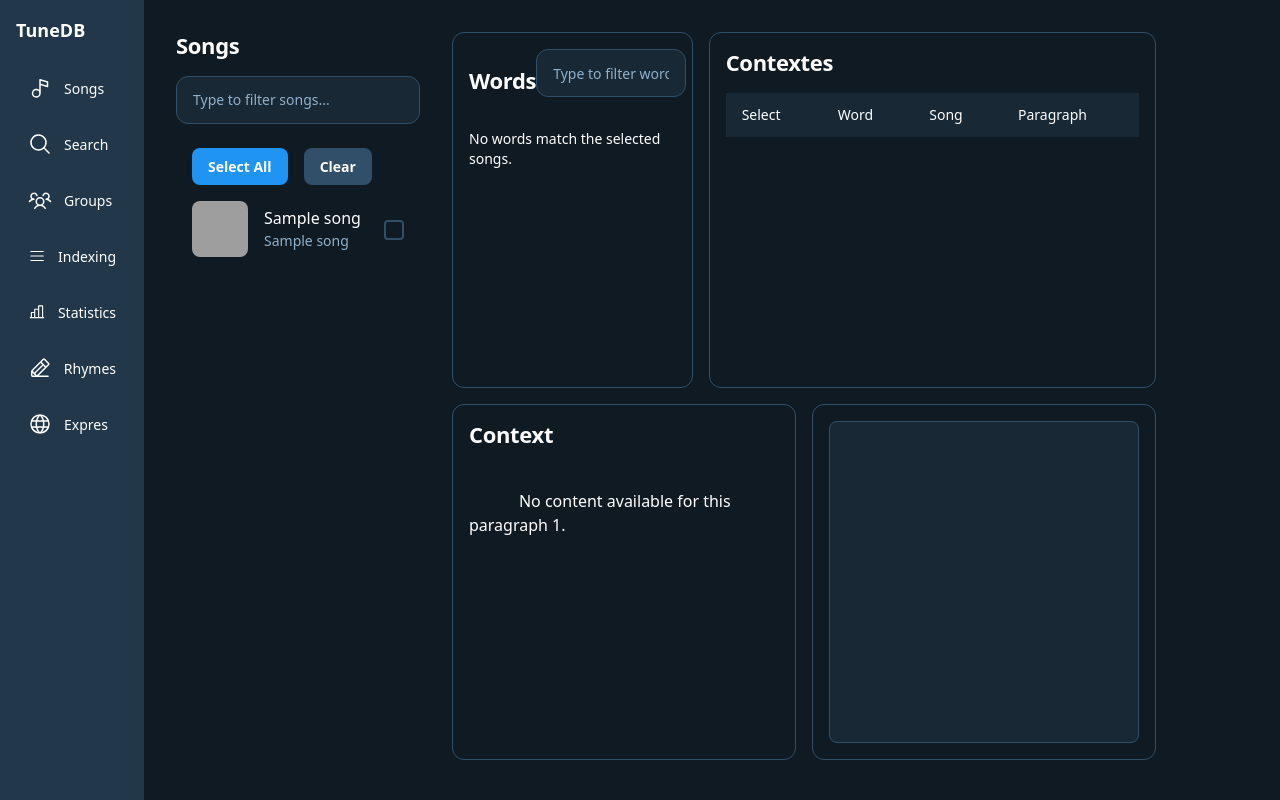
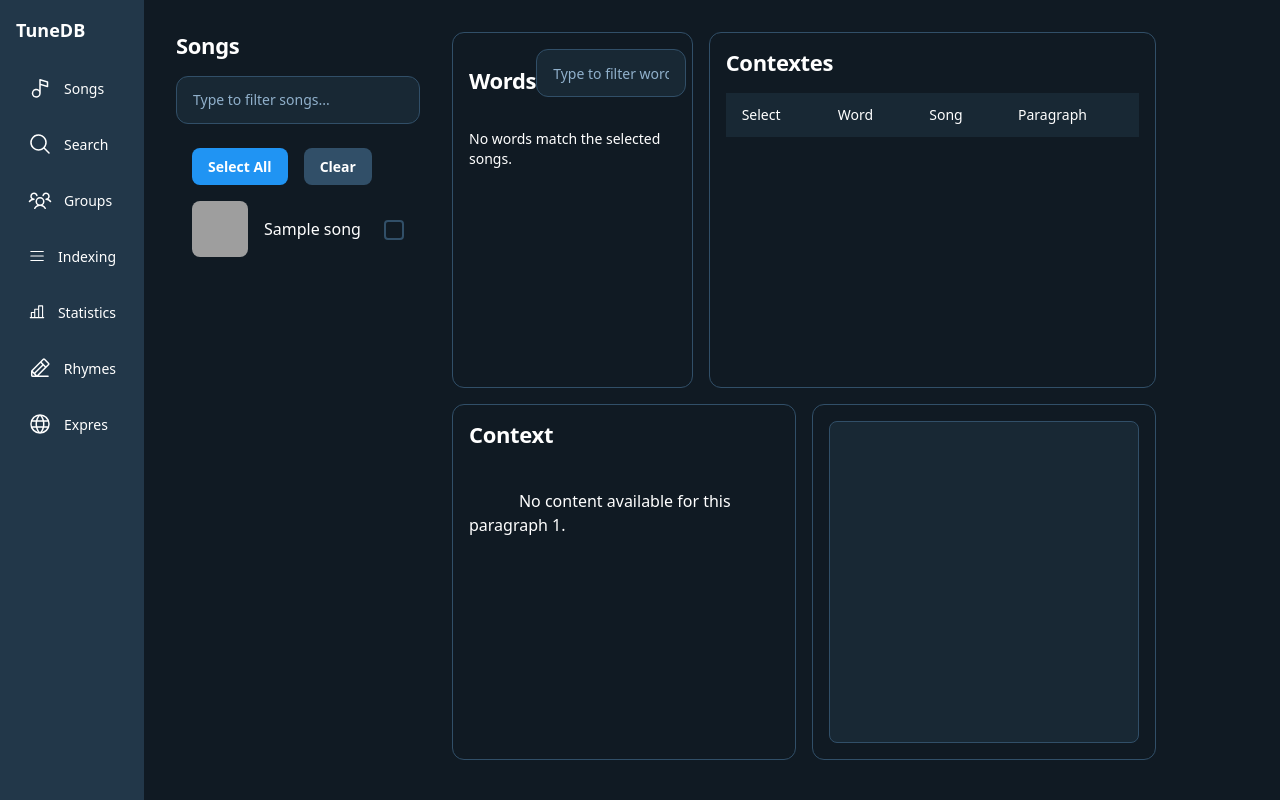
Before and after one commit to afik319/songs_analyzer, a Python web app: template templates/search.html in a window 1280 px wide. Run offline with Jinja, Linux system fonts and the light colour scheme; the template is opened without the code that fills it: most values are stand-ins (such as "Sample title", 1, 10 or a date in 2020); lists and menus that the app fills with data are empty; some libraries are stand-ins or nearby versions; grey boxes are pictures that could not be loaded.

Commit message:
front update

```diff
--- a/templates/search.html
+++ b/templates/search.html
@@ -40,7 +40,6 @@
           ></div>
           <div class="flex flex-col justify-center">
             <p class="song-name text-white text-base font-medium leading-normal line-clamp-1">{{ song_name }}</p>
-            <p class="text-[#90b0cb] text-sm font-normal leading-normal line-clamp-2">{{ id }}</p>
           </div>
         </div>
         <div class="shrink-0">
@@ -223,9 +222,8 @@
     ).filter((word) => word[2].toLowerCase().includes(filterText));
 
 
-
+    wordListContainer.innerHTML = "";
     if (uniqueWords.length > 0) {
-      wordListContainer.innerHTML = "";
 
     // הוספת רדיו של "ALL"
     const allLabel = document.createElement("label");
```
